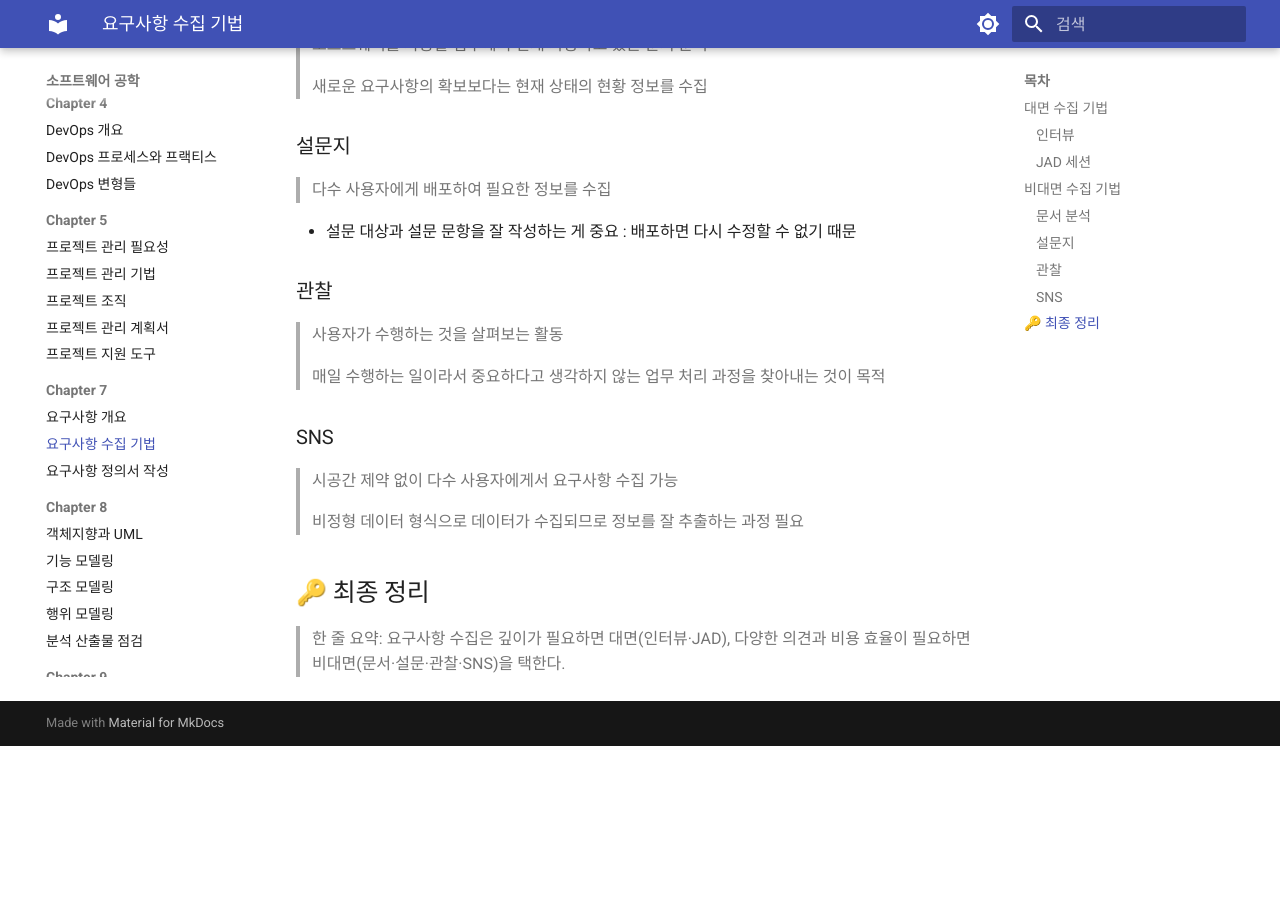
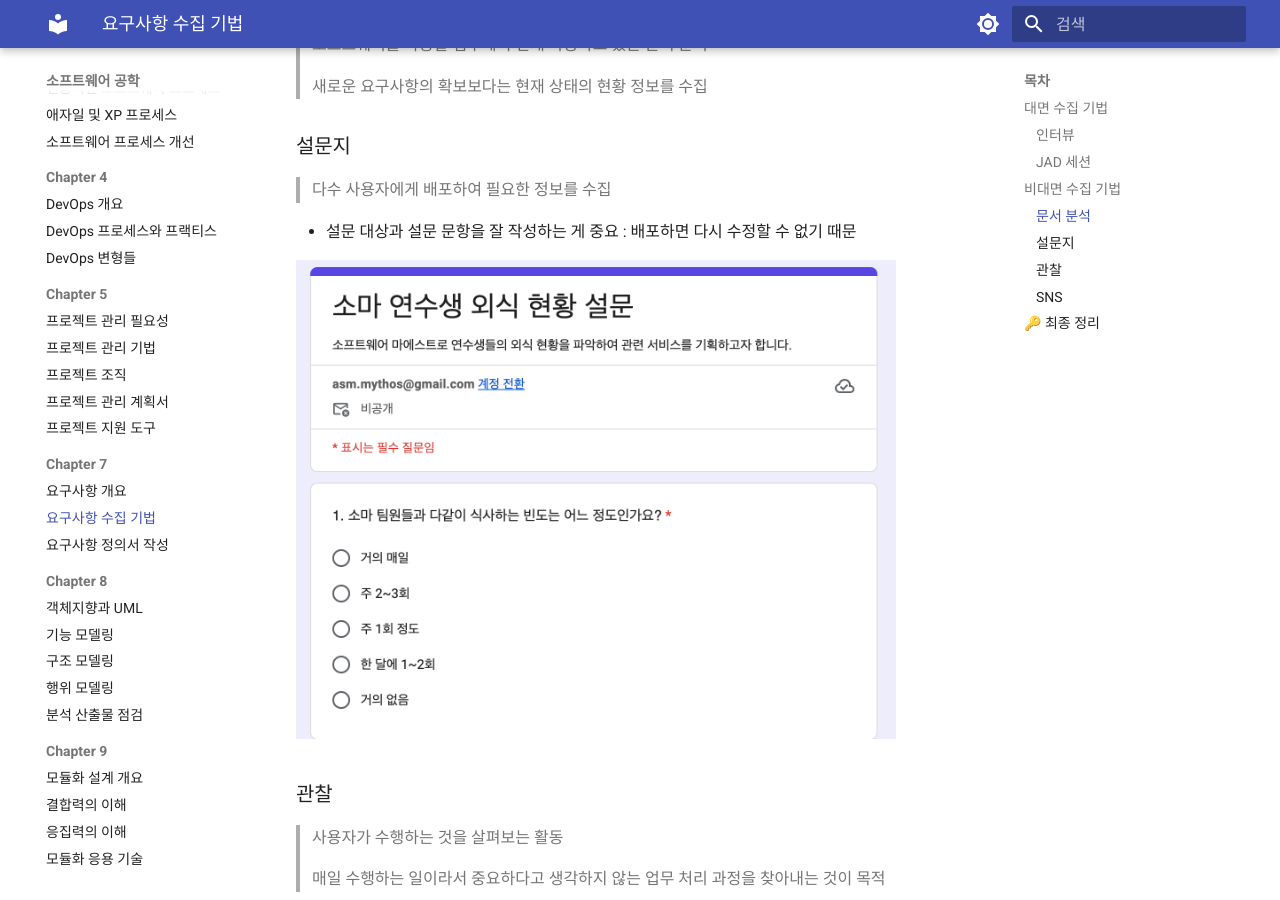
Before and after one commit to CokaNuri/CSBE, an MkDocs documentation site: the page built from docs/software-engineering/Chapter 7/02 요구사항 수집 기법.md, in a window 1280 px wide and 900 px high, scrolled down 1438 px. Built offline with MkDocs 1.6.1 and Material for MkDocs 9.7.7, drawn with Linux system fonts in a browser that asks for light colours; before the commit the page ends 2184 px from its top, so only the background shows below that.

Commit message:
설문 이미지

```diff
--- a/docs/software-engineering/Chapter 7/02 요구사항 수집 기법.md
+++ b/docs/software-engineering/Chapter 7/02 요구사항 수집 기법.md
@@ -45,6 +45,10 @@
 
 - 설문 대상과 설문 문항을 잘 작성하는 게 중요 : 배포하면 다시 수정할 수 없기 때문
 
+![](forms.png){ width=600, height=800 }
+
+
+
 ### 관찰
 
 > 사용자가 수행하는 것을 살펴보는 활동
```
